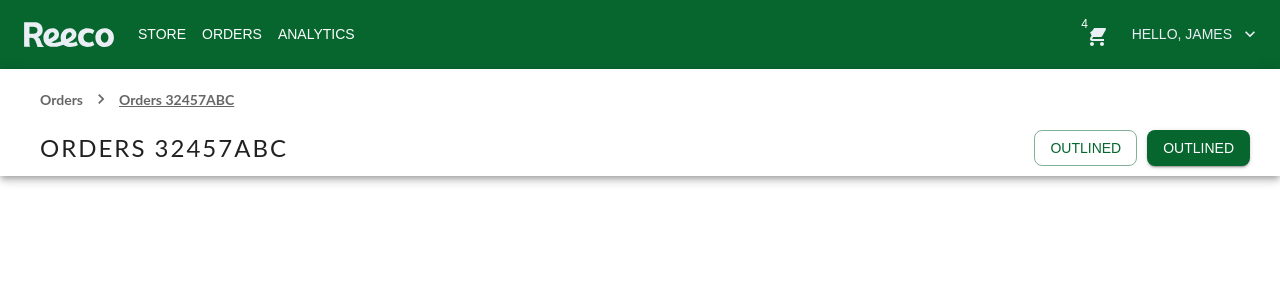
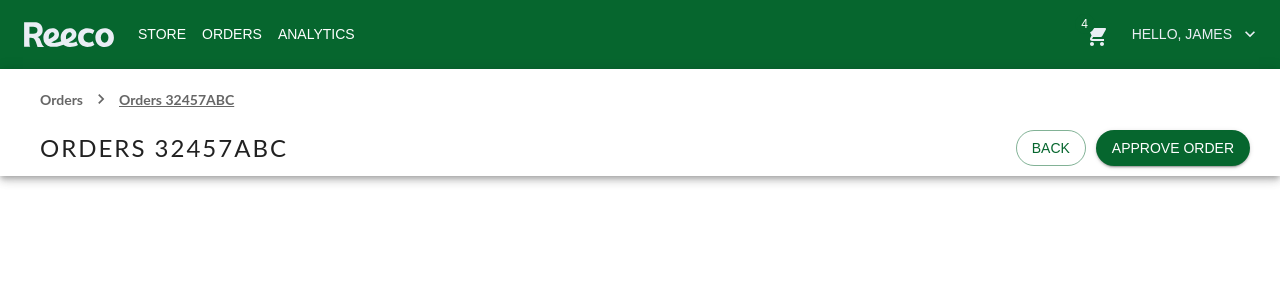
Before and after one commit to shaadansari/Reeco, a React (Vite) app: page / in a window 1280 px wide. Shown: the top 300 px of the page. Built offline with nearby package versions, Linux system fonts and the light colour scheme.

Commit message:
update buttons

```diff
--- a/src/App.jsx
+++ b/src/App.jsx
@@ -18,7 +18,7 @@ const lightTheme = createTheme({
     },
     secondary: {
       main: "#06662e", // surface/surface-brand
-      dark: "#294E95", // deeptone/deepBlue  primary button
+      // dark: "#294E95", // deeptone/deepBlue  primary button
     },
     grey: {
       100: "#f6f6f6",
--- a/src/components/Headers.jsx
+++ b/src/components/Headers.jsx
@@ -44,11 +44,11 @@ function Headers() {
         <Typography variant="h5" component="h2">
           Orders 32457ABC
         </Typography>
-        <Button sx={{marginLeft:"auto", marginRight:"10px"}} variant="outlined" color="secondary">
-          Outlined
+        <Button sx={{marginLeft:"auto", marginRight:"10px", borderRadius:"50px"}} variant="outlined" color="secondary">
+          Back
         </Button>
-        <Button variant="contained" color="secondary">
-          Outlined
+        <Button sx={{ borderRadius:"50px"}} variant="contained" color="secondary">
+          Approve Order
         </Button>
       </Box>
     </Paper>
```
